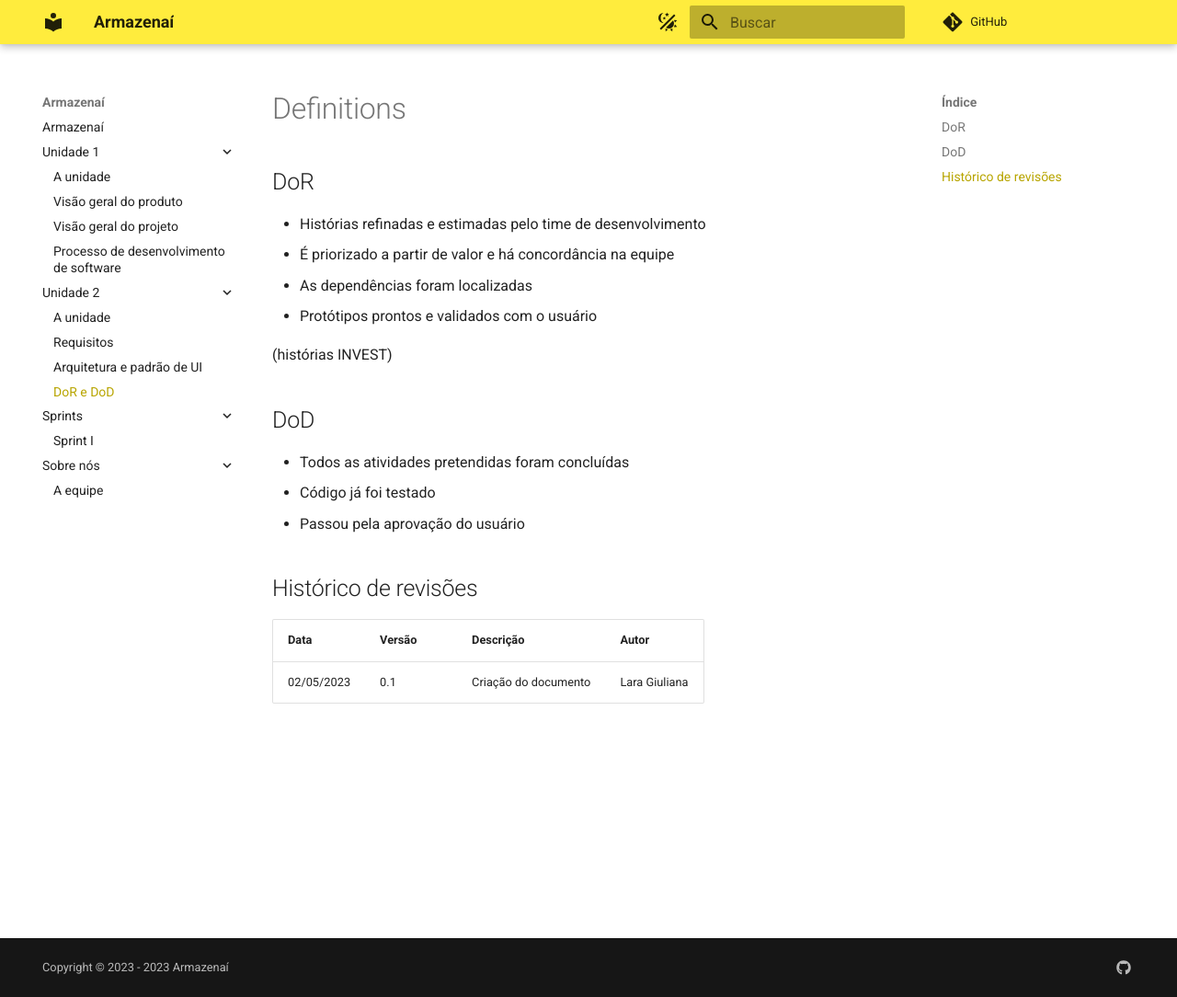
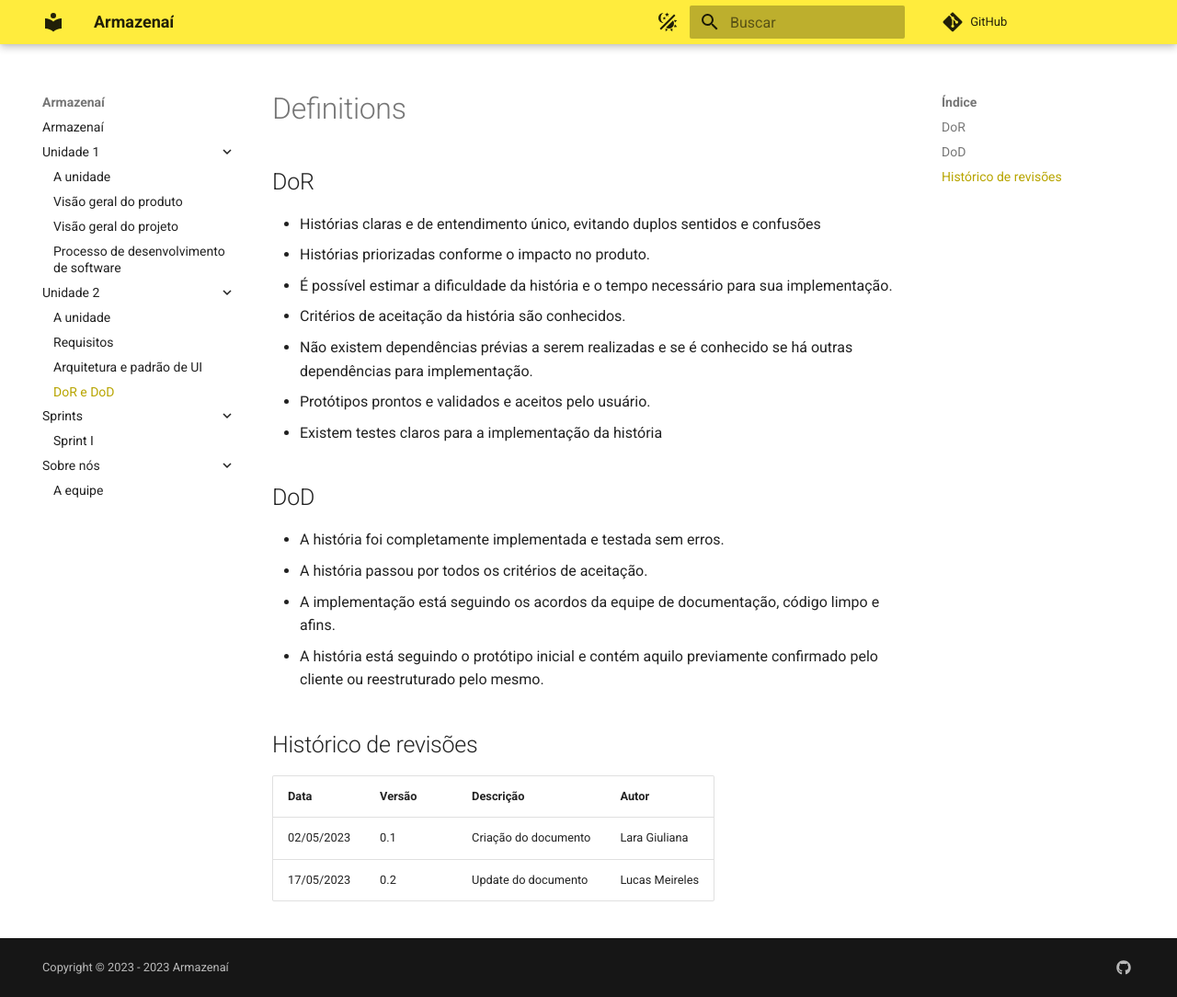
Before and after one commit to mdsreq-fga-unb/2023.1-Armazenai, an MkDocs documentation site: the page built from docs/Unidade 2/dor&dod.md, in a window 1280 px wide and 1084 px high. Shown: the whole window at 92% size. Built offline with MkDocs 1.6.1 and Material for MkDocs 9.7.7, drawn with Linux system fonts in a browser that asks for light colours; comment, search, counter and statistics services are not loaded.

Commit message:
[docs] update historico, dor&dod

```diff
--- a/docs/Unidade 2/dor&dod.md
+++ b/docs/Unidade 2/dor&dod.md
@@ -1,20 +1,23 @@
 # Definitions
 
 ## DoR
-- Histórias refinadas e estimadas pelo time de desenvolvimento
-- É priorizado a partir de valor e há concordância na equipe
-- As dependências foram localizadas
-- Protótipos prontos e validados com o usuário
-
-(histórias INVEST)
+- Histórias claras e de entendimento único, evitando duplos sentidos e confusões
+- Histórias priorizadas conforme o impacto no produto.
+- É possível estimar a dificuldade da história e o tempo necessário para sua implementação.
+- Critérios de aceitação da história são conhecidos.
+- Não existem dependências prévias a serem realizadas e se é conhecido se há outras dependências para implementação.
+- Protótipos prontos e validados e aceitos pelo usuário.
+- Existem testes claros para a implementação da história
 
 ## DoD
-- Todos as atividades pretendidas foram concluídas
-- Código já foi testado
-- Passou pela aprovação do usuário
+- A história foi completamente implementada e testada sem erros.
+- A história passou por todos os critérios de aceitação.
+- A implementação está seguindo os acordos da equipe de documentação, código limpo e afins.
+- A história está seguindo o protótipo inicial e contém aquilo previamente confirmado pelo cliente ou reestruturado pelo mesmo.
 
 ## Histórico de revisões
 
 | Data | Versão | Descrição | Autor |
 |---|---|---|---|
 | 02/05/2023 | 0.1 | Criação do documento | Lara Giuliana |
+| 17/05/2023 | 0.2 | Update do documento | Lucas Meireles |
```
